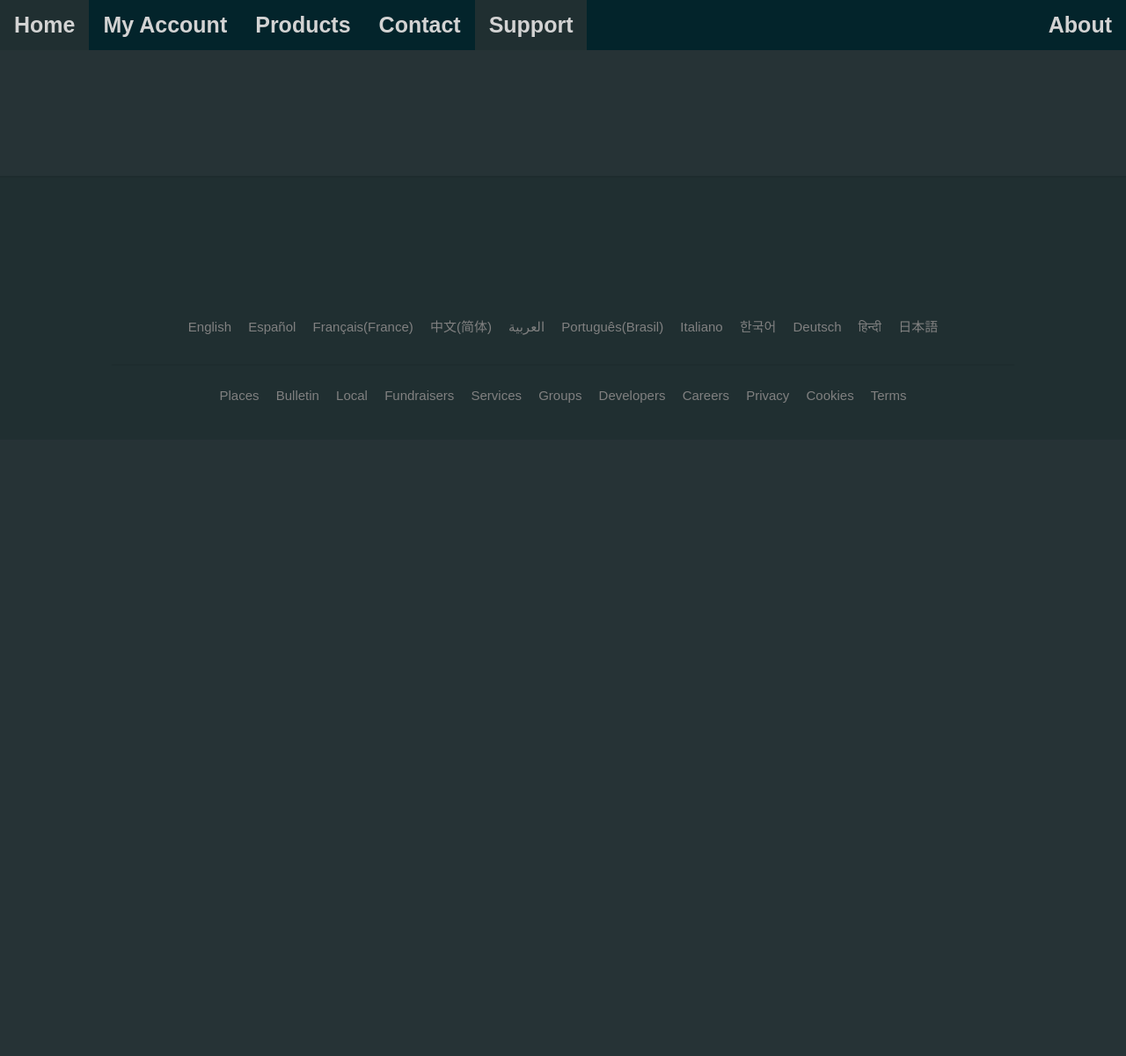
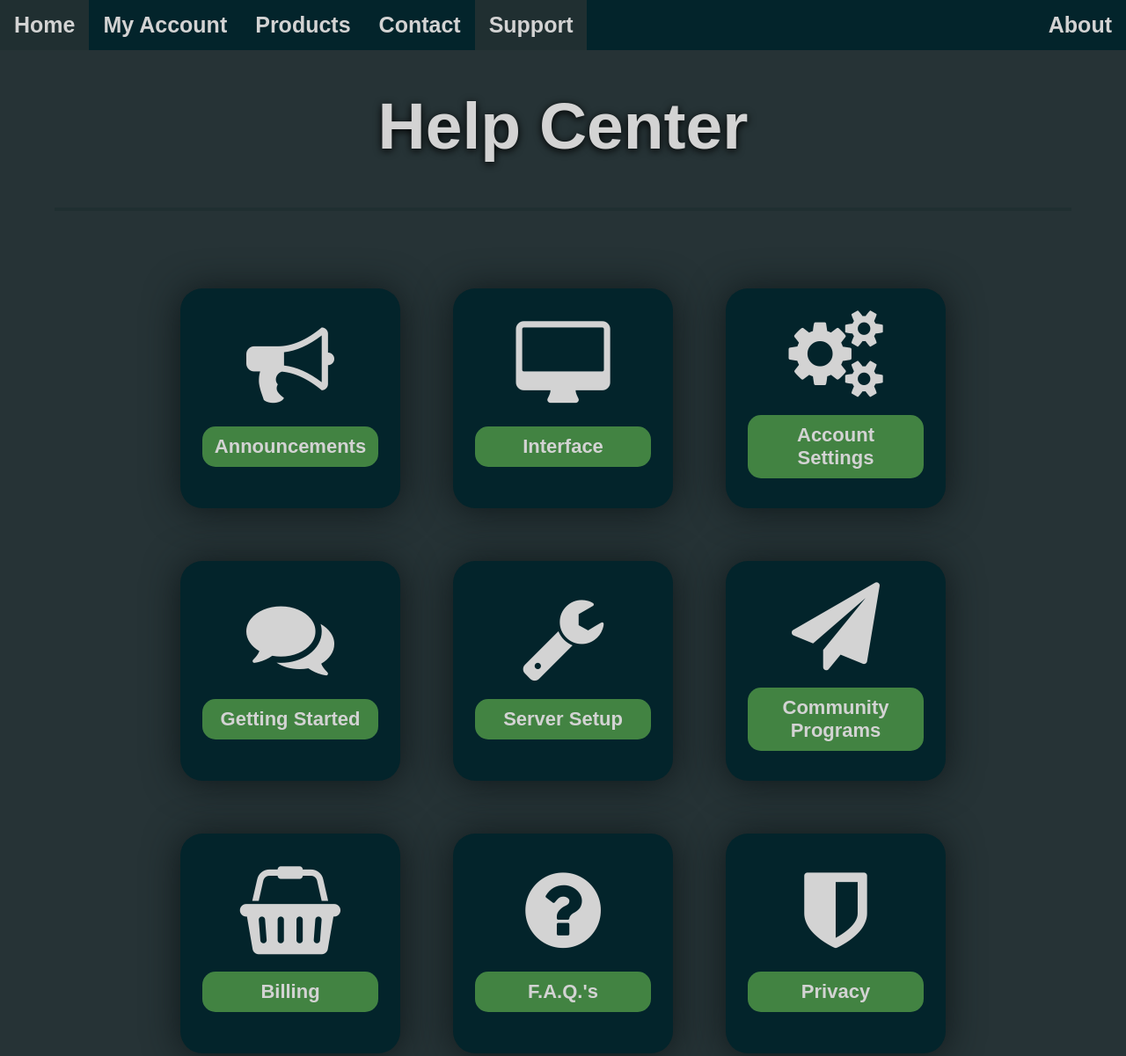
Before and after one commit to grantwhitney1/Frost, a plain HTML site: page pages/support/support.html in a window 1280 px wide. Shown: the top 1201 px of the page at 88% size. Before the commit the page ends 800 px from the top, so only its background shows below. Drawn offline with Linux system fonts and the light colour scheme.

Commit message:
help center

```diff
--- a/pages/home/home.css
+++ b/pages/home/home.css
@@ -244,7 +244,7 @@
         padding: 15px 10px;
         font-size: 25px;
         width: 300px;
-        box-shadow: 0 2px 10px black;
+        box-shadow: 0 2px 10px rgb(20, 20, 20);
         cursor: pointer;
         text-align: center;
         vertical-align: middle;
--- a/pages/support/support.css
+++ b/pages/support/support.css
@@ -64,7 +64,7 @@ ul {
         background-color: rgb(32, 47, 49);
         height: 300px;
         text-align: center;
-        margin-top: 200px;
+        margin-top: 100px;
         color: gray;
     }
 
@@ -88,3 +88,60 @@ ul {
     .res:hover {
         text-decoration: underline;
     }
+
+    .supportFlexBox {
+        margin-left: auto;
+        margin-right: auto;
+        text-align: center;
+        padding: 50px;
+        display: flex;
+        flex-direction: row;
+        flex-wrap: wrap;
+        justify-content: center;
+        width: 90%;
+    }
+
+    .supportFlexBox > div {
+        width: 250px;
+        height: 250px;
+        margin: 30px;
+        background: rgb(3,36,43);
+        border-radius: 25px;
+        box-shadow: 0 2px 40px rgb(15, 24, 26);
+        display: flex;
+        flex-direction: column;
+        align-items: center;
+        justify-content: center;
+    }
+
+    .icon {
+        font-size: 100px;
+        margin: auto;
+        color: lightgray;
+    }
+
+    .supportFlexBox > div > button {
+        margin-top: 20px;
+        margin-bottom: 10px;
+        padding: 10px;
+        width: 200px;
+        border-radius: 15px;
+        border: none;
+        background-color: rgb(66, 131, 66);
+        color: lightgray;
+        font-family: Arial, Helvetica, sans-serif;
+        font-weight: bolder;
+        font-size: 22px;
+        cursor: pointer;
+    }
+
+    .help {
+        margin-top: 100px;
+        margin-bottom: 0;
+        text-align: center;
+        font-size: 75px;
+        font-weight: bold;
+        font-family: Arial, Helvetica, sans-serif;
+        color: lightgray;
+        text-shadow: 0 2px 10px black;
+    }
--- a/pages/support/support.html
+++ b/pages/support/support.html
@@ -1,6 +1,7 @@
 <head>
     <title>Support</title>
     <link rel="stylesheet" href="support.css">
+    <link rel="stylesheet" href="https://cdnjs.cloudflare.com/ajax/libs/font-awesome/4.7.0/css/font-awesome.min.css">
 </head>
 <body>
     <div>
@@ -12,6 +13,48 @@
             <li class="active"><a style="cursor:pointer" onclick="window.location.href='../support/support.html'">Support</a></li>
             <li style="float:right; cursor:pointer"><a onclick="window.location.href='../about/about.html'">About</a></li>
         </ul>
+    </div>
+    <div class="help">
+        <span>Help Center</span>
+    </div>
+    <hr class="solid" style="border: 2px solid rgb(32, 47, 49); width: 90%; margin-top: 50px">
+    <div class="supportFlexBox">
+        <div class="icon">
+            <i class="fa fa-bullhorn"></i>
+            <button>Announcements</button>
+        </div>
+        <div class="icon">
+            <i class="fa fa-desktop"></i>
+            <button>Interface</button>
+        </div>
+        <div class="icon">
+            <i class="fa fa-cogs"></i>
+            <button>Account Settings</button>
+        </div>
+        <div class="icon">
+            <i class="fa fa-comments"></i>
+            <button>Getting Started</button>
+        </div>
+        <div class="icon">
+            <i class="fa fa-wrench"></i>
+            <button>Server Setup</button>
+        </div>
+        <div class="icon">
+            <i class="fa fa-paper-plane"></i>
+            <button>Community Programs</button>
+        </div>
+        <div class="icon">
+            <i class="fa fa-shopping-basket"></i>
+            <button>Billing</button>
+        </div>
+        <div class="icon">
+            <i class="fa fa-question-circle"></i>
+            <button>F.A.Q.'s</button>
+        </div>
+        <div class="icon">
+            <i class="fa fa-shield"></i>
+            <button>Privacy</button>
+        </div>
     </div>
     <div class="info">
         <hr class="solid" style="border: 1px solid rgb(30, 44, 46);">
```
